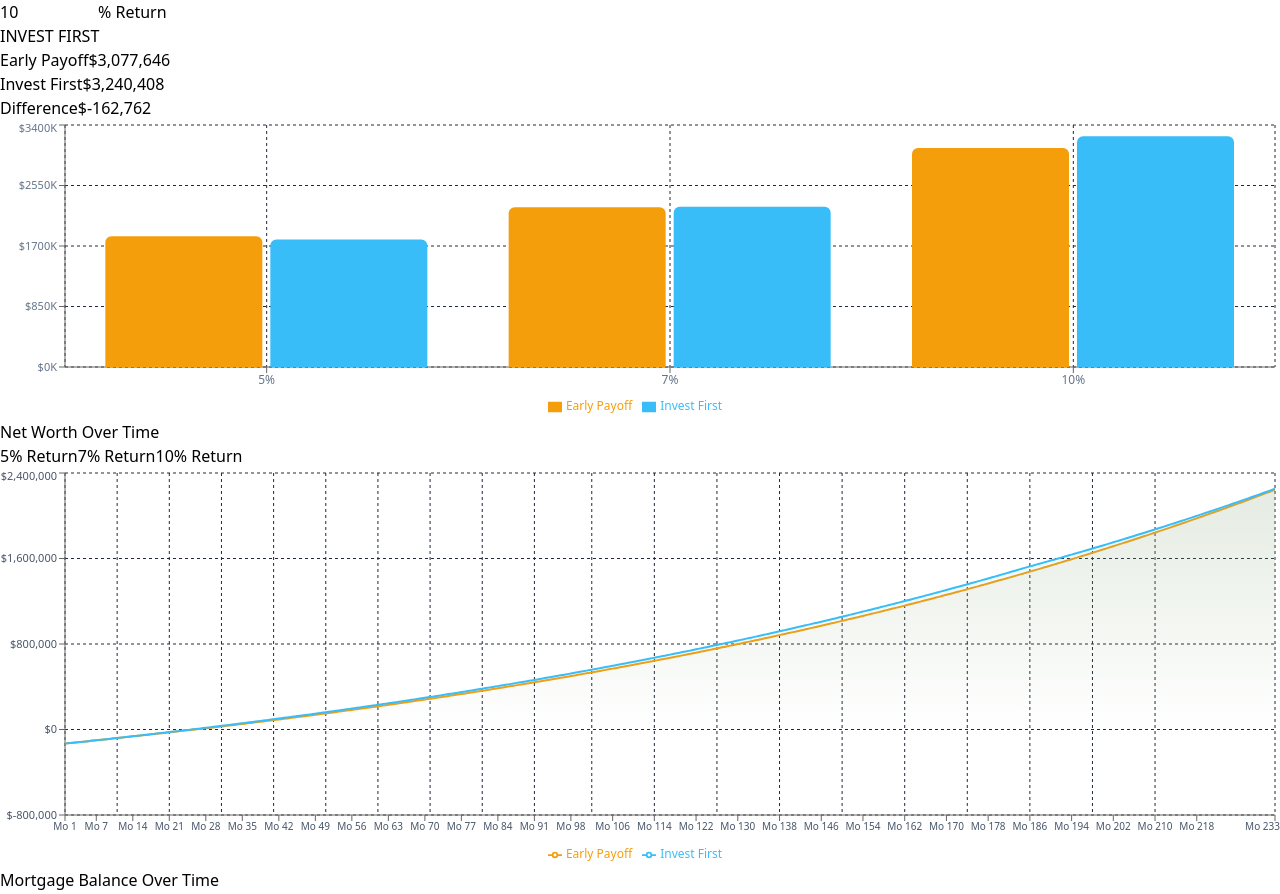
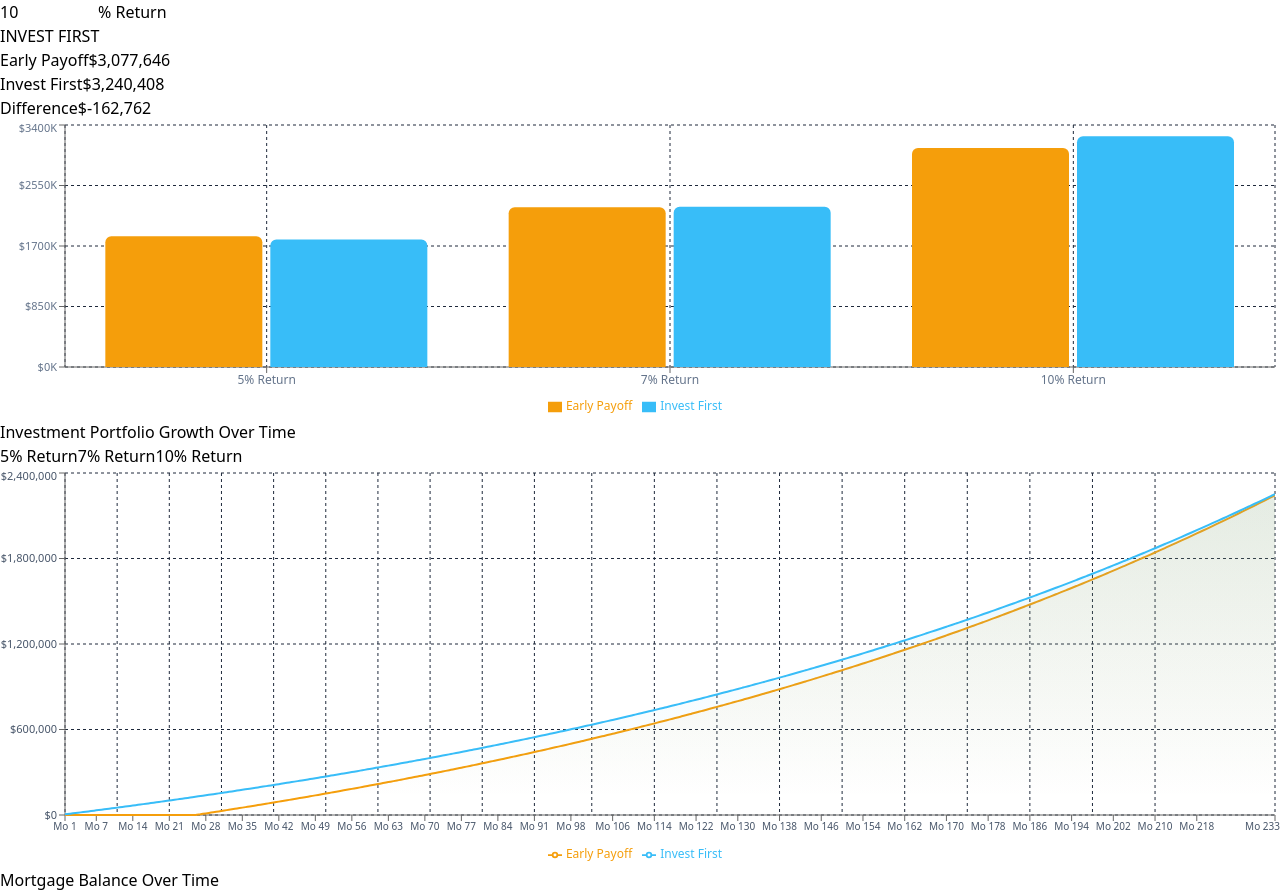
Before and after one commit to yeestman/mortgage-payoff-calculator, a React (Vite) app: page / in a window 1280 px wide. Shown: the part 1200-2094 px from the top of the page. Built offline with nearby package versions, Linux system fonts and the light colour scheme.

Commit message:
Fix bar chart labels and net worth chart negative axis

```diff
--- a/src/App.jsx
+++ b/src/App.jsx
@@ -229,13 +229,13 @@ export default function App() {
     .filter((_, i) => i % step === 0 || i === timeline.length - 1)
     .map((d) => ({
       label: `Mo ${d.month}`,
-      'Early Payoff': d.netA,
-      'Invest First': d.netB,
+      'Early Payoff': d.investA,
+      'Invest First': d.investB,
     }));
 
   // Bar chart data
   const barData = data.results.map((r) => ({
-    name: `${(r.rate * 100).toFixed(0)}%`,
+    name: `${parseFloat((r.rate * 100).toFixed(2))}% Return`,
     'Early Payoff': Math.round(r.finalA),
     'Invest First': Math.round(r.finalB),
   }));
@@ -377,7 +377,7 @@ export default function App() {
         <ResponsiveContainer width="100%" height={300}>
           <BarChart data={barData} barGap={8}>
             <CartesianGrid strokeDasharray="3 3" stroke="#1e293b" />
-            <XAxis dataKey="name" tick={{ fill: '#64748b', fontSize: 12 }} />
+            <XAxis dataKey="name" tick={{ fill: '#64748b', fontSize: 12 }} interval={0} />
             <YAxis tick={{ fill: '#64748b', fontSize: 11 }} tickFormatter={(v) => `$${(v / 1000).toFixed(0)}K`} />
             <Tooltip content={<CustomTooltip />} />
             <Legend wrapperStyle={{ fontSize: 12, color: '#94a3b8' }} />
@@ -388,7 +388,7 @@ export default function App() {
       </Section>
 
       {/* Net Worth Timeline */}
-      <Section title="Net Worth Over Time">
+      <Section title="Investment Portfolio Growth Over Time">
         <TabBar tabs={returnLabels} active={activeRateTab} onChange={setActiveRateTab} />
         <ResponsiveContainer width="100%" height={400}>
           <AreaChart data={chartData}>
```
